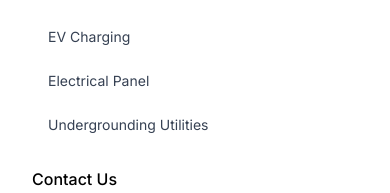
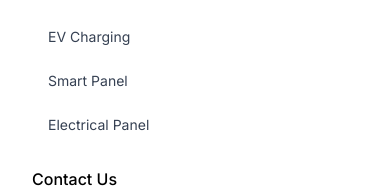
Before and after one commit to ItzRoBeerT/battle-electric, an Astro site: page / in a window 390 px wide. Both pictures are taken after a click on the button "Toggle mobile menu". Shown: the part 177-370 px from the top of the page. Built offline with nearby package versions, Linux system fonts and the light colour scheme; Astro itself is replaced by a stand-in of ours; no server answers.

Commit message:
Fixed links on mobile

```diff
--- a/src/components/Header.astro
+++ b/src/components/Header.astro
@@ -137,16 +137,16 @@ import Chevron from '../assets/icons/chevron-down.svg';
 						EV Charging
 					</a>
 					<a
+						href="/services/smart-panel"
+						class="block py-2 px-4 text-sm text-gray-700 rounded-lg transition-colors"
+					>
+						Smart Panel
+					</a>
+					<a
 						href="/services/electrical-panel"
 						class="block py-2 px-4 text-sm text-gray-700 rounded-lg transition-colors"
 					>
 						Electrical Panel
-					</a>
-					<a
-						href="/services/undergrounding-utilities"
-						class="block py-2 px-4 text-sm text-gray-700 rounded-lg transition-colors"
-					>
-						Undergrounding Utilities
 					</a>
 				</div>
 			</div>
```
